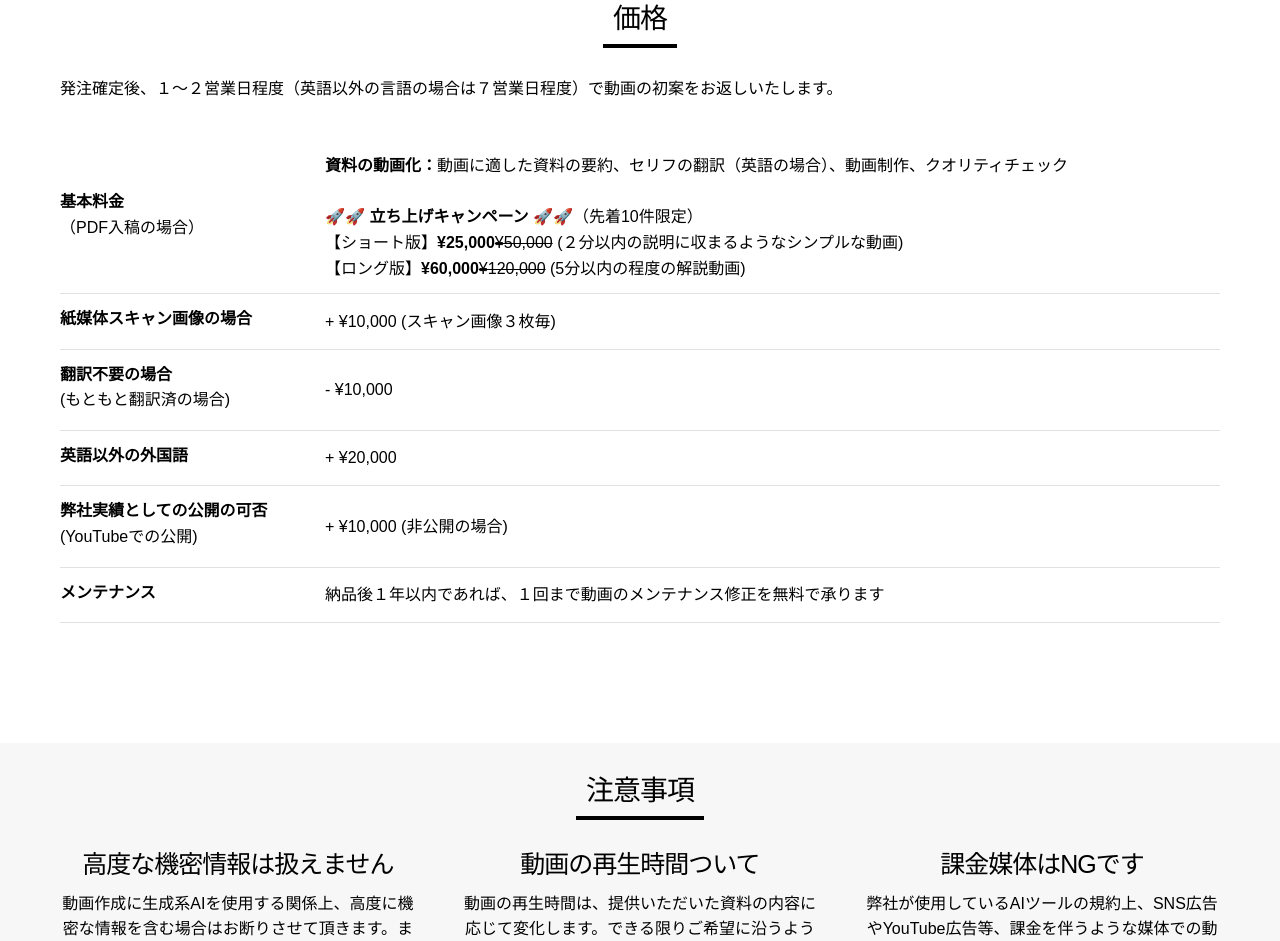
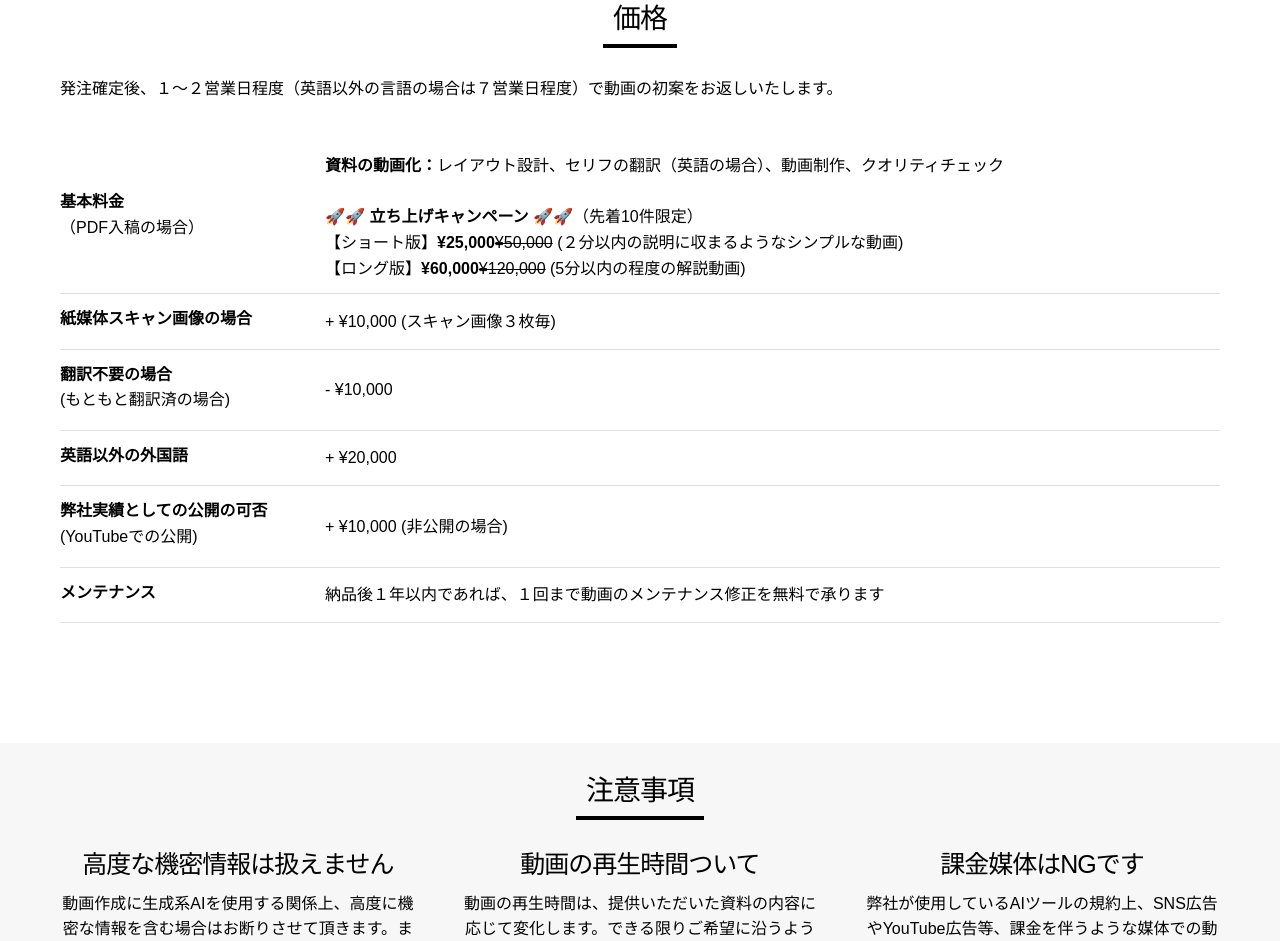
Before and after one commit to AI-video-studio/Inbound-Video-Rescue, a plain HTML site: page index.html in a window 1280 px wide. Shown: the part 3096-4037 px from the top of the page. Drawn offline with Linux system fonts and the light colour scheme.

Commit message:
Update index.html

```diff
--- a/index.html
+++ b/index.html
@@ -192,7 +192,7 @@
         <tr>
           <th><label for="video-generation"><b>基本料金</b><br>（PDF入稿の場合）</label></th>
           <td>
-            <b>資料の動画化：</b>動画に適した資料の要約、セリフの翻訳（英語の場合）、動画制作、クオリティチェック<br><br>
+            <b>資料の動画化：</b>レイアウト設計、セリフの翻訳（英語の場合）、動画制作、クオリティチェック<br><br>
             <b>🚀🚀 立ち上げキャンペーン 🚀🚀</b>（先着10件限定）<br>
             【ショート版】<b>¥25,000</b><s>¥50,000</s> (２分以内の説明に収まるようなシンプルな動画)<br>
             【ロング版】<b>¥60,000</b><s>¥120,000</s> (5分以内の程度の解説動画)
```
